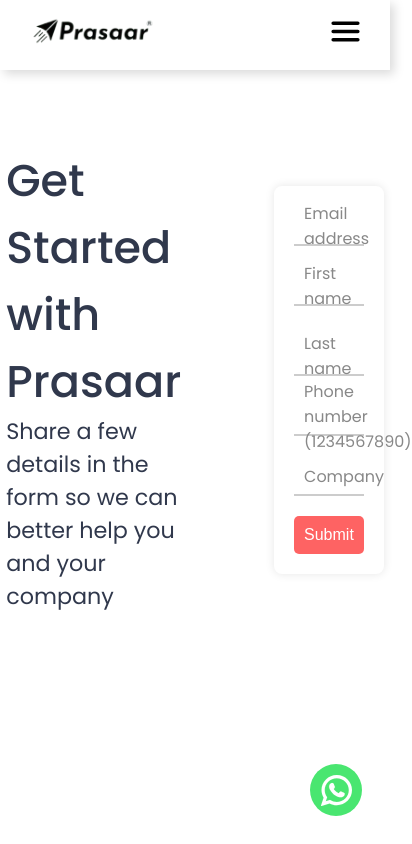
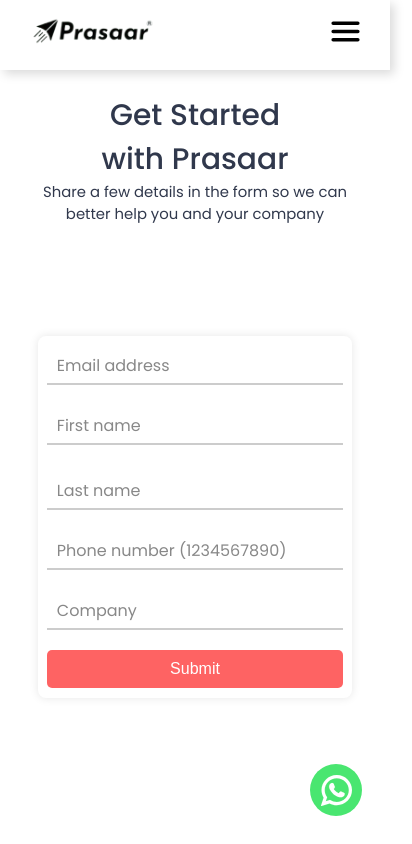
Before and after one commit to Prasaar990/Prasaar, a React (Vite) app: page /form in a window 390 px wide. Shown: the top 844 px of the page, 412 px wide, since content can reach past the window. Built offline with nearby package versions, Linux system fonts and the light colour scheme.

Commit message:
added responsiveness

```diff
--- a/src/components/layouts/Button.jsx
+++ b/src/components/layouts/Button.jsx
@@ -27,7 +27,6 @@
     <Link
       ref={elementRef}
       to={to}
-      target="_blank"
       className={`${styles.btn} font24 btn`}
       onMouseEnter={handleMouseEnter}
       onMouseLeave={handleMouseLeave}
--- a/src/components/layouts/Card.jsx
+++ b/src/components/layouts/Card.jsx
@@ -19,10 +19,7 @@
           </div>
           <p className="heading">{heading}</p>
           <div className="text">{text}</div>
-          <Button
-            text={"Know More"}
-            to="https://api.whatsapp.com/send/?phone=919356093930&text&type=phone_number&app_absent=0"
-          />
+          <Button text={"Know More"} to="/form" />
         </div>
       </StyledWrapper>
     </motion.div>
--- a/src/components/layouts/Header.jsx
+++ b/src/components/layouts/Header.jsx
@@ -124,13 +124,13 @@
         transition={{ duration: 0.3, ease: "easeInOut" }}
         className={styles.header}
       >
-        <a href="/" style={{ cursor: "pointer" }}>
+        <Link to="/" style={{ cursor: "pointer" }}>
           <img
             src="./img/prasaarLogo.png"
             alt="website logo"
             className={styles.logo}
           />
-        </a>
+        </Link>
 
         {isTablet ? (
           <>
@@ -212,10 +212,7 @@
             </div>
 
             <div className={styles.authUser}>
-              <Button
-                text={"Get Started"}
-                to="https://api.whatsapp.com/send/?phone=919356093930&text&type=phone_number&app_absent=0"
-              />
+              <Button text={"Get Started"} to="/form" />
             </div>
           </>
         )}
--- a/src/components/main/GetStarted.jsx
+++ b/src/components/main/GetStarted.jsx
@@ -12,7 +12,9 @@
           company
         </p>
       </div>
-      <Form />
+      <div className={styles.formDiv}>
+        <Form />
+      </div>
     </div>
   );
 }
--- a/src/styles/Form.module.css
+++ b/src/styles/Form.module.css
@@ -5,7 +5,7 @@
 
 .form_container {
   width: 100%;
-  max-width: 400px;
+  max-width: 50rem;
   background: white;
   padding: 20px;
   border-radius: 8px;
@@ -78,7 +78,17 @@
 }
 
 /* Responsive Styles */
-@media (max-width: 600px) {
+@media (max-width: 66em) {
+  .grid_container {
+    display: flex;
+    gap: 5px;
+  }
+  .form_container {
+    padding: 1rem;
+  }
+}
+
+@media (max-width: 38em) {
   .grid_container {
     flex-direction: column;
   }
--- a/src/styles/GetStarted.module.css
+++ b/src/styles/GetStarted.module.css
@@ -2,18 +2,73 @@
   display: flex;
   align-items: center;
   justify-content: center;
-  width: 100%;
   padding: 10rem;
   gap: 10rem;
-  /* padding: ; */
 }
 
 .heading {
-  /* width: 90rem; */
-  /* padding: 10rem; */
   font-size: 2.4rem;
+  width: 60%;
 }
 
 .heading h1 {
   font-weight: 500;
 }
+
+.formDiv {
+  /* min-width: 50rem; */
+}
+
+@media (max-width: 66em) {
+  .div {
+    padding: 10rem 5rem;
+    gap: 2rem;
+  }
+}
+@media (max-width: 45em) {
+  .div {
+    padding: 10rem 3rem;
+    gap: 2rem;
+  }
+
+  .heading {
+    font-size: 1.8rem;
+    width: 60%;
+  }
+}
+@media (max-width: 40em) {
+  .div {
+    flex-direction: column;
+    width: 70%;
+    margin: 0 auto;
+  }
+
+  .heading {
+    font-size: 1.8rem;
+    width: 100%;
+    text-align: center;
+  }
+
+  .formDiv {
+    width: 100%;
+  }
+}
+
+@media (max-width: 35em) {
+  .div {
+    flex-direction: column;
+    width: 90%;
+    margin: 0 auto;
+  }
+}
+
+@media (max-width: 29em) {
+  .heading {
+    font-size: 1.6rem;
+  }
+  .div {
+    flex-direction: column;
+    width: 95%;
+    margin: 0 auto;
+  }
+}
--- a/src/styles/Terms.module.css
+++ b/src/styles/Terms.module.css
@@ -4,8 +4,8 @@
 
 .tnc_container {
   max-width: 800px;
-  margin: 40px auto;
-  padding: 20px;
+  margin: 10rem auto;
+  padding: 2rem;
   background-color: #f9f9f9;
   border-radius: 8px;
   box-shadow: 0 4px 8px rgba(0, 0, 0, 0.1);
@@ -54,3 +54,22 @@
   padding-top: 10px;
   margin-top: 20px;
 }
+
+@media (max-width: 50em) {
+  .tnc_div {
+    padding: 5rem;
+  }
+}
+
+@media (max-width: 35em) {
+  .tnc_div {
+    padding: 2rem;
+  }
+
+  .tnc_container {
+    margin: 10rem auto;
+    padding: 0px;
+    box-shadow: 0 0 0;
+    background-color: white;
+  }
+}
```
